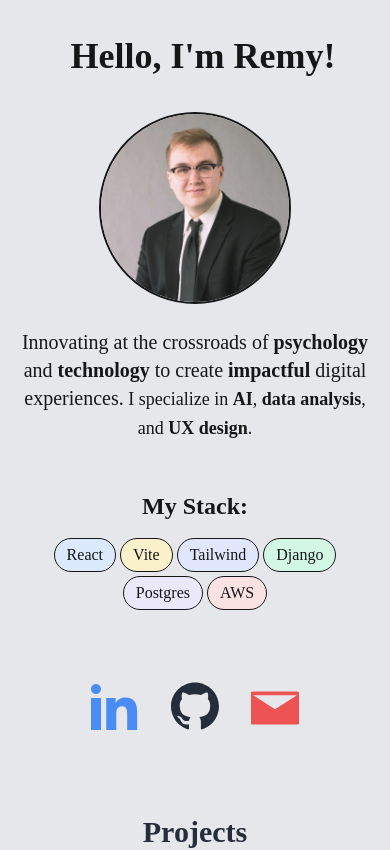
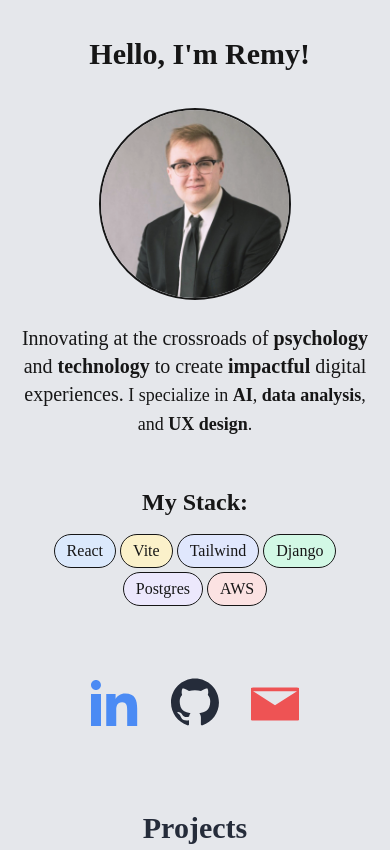
Before and after one commit to remysedlak/portfolio, a React (Vite) app: page / in a window 390 px wide. Shown: the top 850 px of the page. Built offline with nearby package versions, Linux system fonts and the light colour scheme; a web font is replaced by a local one.

Commit message:
text fixes in intro

```diff
--- a/src/components/Intro.jsx
+++ b/src/components/Intro.jsx
@@ -39,16 +39,16 @@ function Intro() {
 
     return (
         <div className="flex items-center justify-center flex-col text-center text-black dark:text-gray-200 pt-8 transition-all duration-400">
-            <h1 className="text-4xl xs:5xl sm:5xl md:text-5xl lg:6xl md:my-6 font-semibold items-center flex flex-row justify-center">
+            <h1 className="text-3xl xs:text-4xl sm:text-4xl md:text-5xl lg:6xl md:my-6 font-semibold items-center flex flex-row justify-center">
                 <div
                     className={`flex items-center justify-center transition-all duration-500 ${
-                        left ? 'ml-10' : 'ml-20'
+                        left ? 'pl-4  md:ml-10' : 'ml-15 md:ml-20'
                     }`}
                 >
                     {text}
                 </div>
                 <span
-                    className={`h-full w-6 text-black dark:text-white mb-2 transition-opacity duration-500 ${
+                    className={`h-full text-black dark:text-white mb-2 transition-opacity duration-500 ${
                         showCursor ? 'opacity-100' : 'opacity-0'
                     }`}
                 >
```
